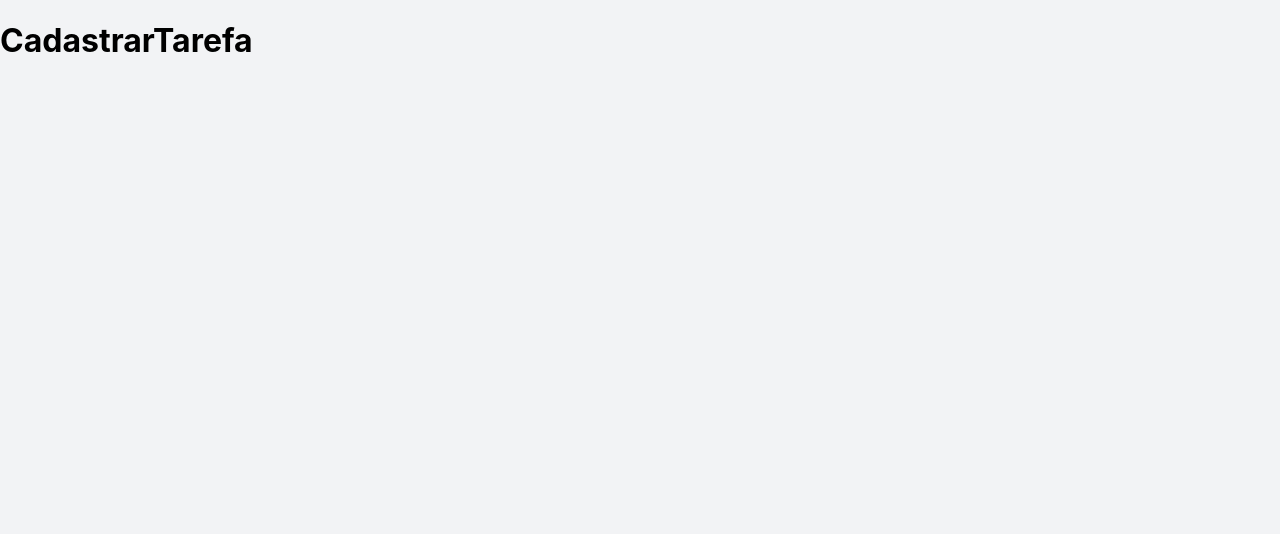
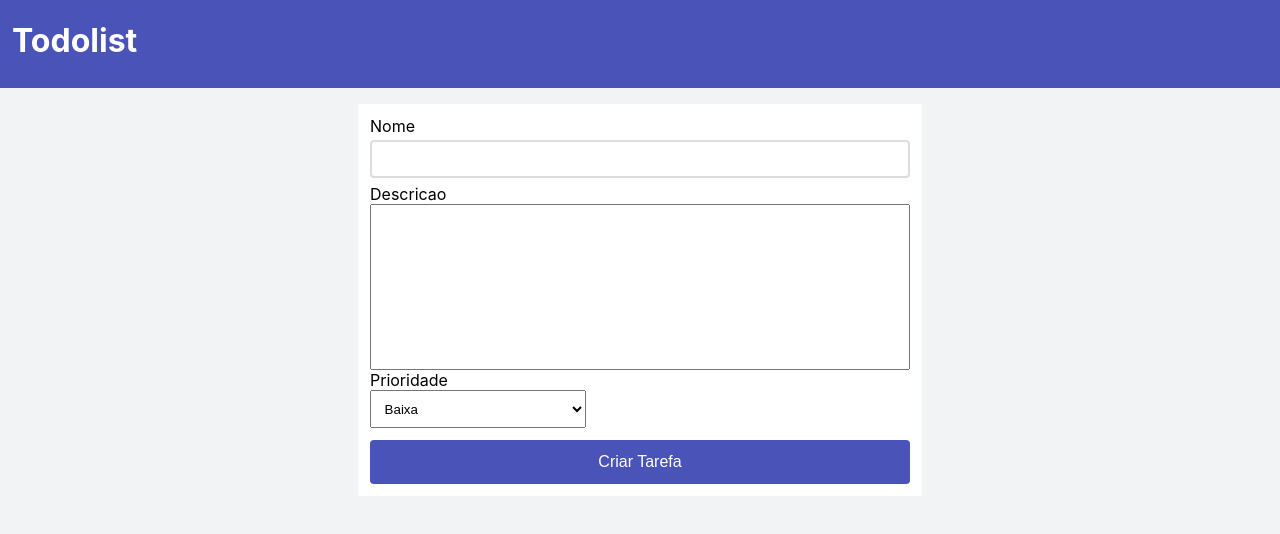
Before and after one commit to Igordcs/desafio-todolist-front, a React (Create React App) app: page /cadastrarTarefa in a window 1280 px wide. Shown: the top 534 px of the page. Built offline with nearby package versions, Linux system fonts and the light colour scheme; no server answers.

Commit message:
Tela de cadastroTarefa

```diff
--- a/src/context/tarefaContext.js
+++ b/src/context/tarefaContext.js
@@ -1,9 +1,12 @@
 import React, {useState, useContext} from 'react';
 import tarefaService from '../services/tarefaService'
+import {membroContext} from './membroContext';
+import { useNavigate } from 'react-router-dom';
 
 const tarefaContext = React.createContext()
 
 const TarefaProvider = ({children}) => {
+    const {membroLogado} = useContext(membroContext)
     const [tarefas, setTarefas] = useState([])
     const [carregando, setCarregando] = useState(false)
     const [formData, setFormData] = useState({
@@ -14,6 +17,7 @@ const TarefaProvider = ({children}) => {
         prioridade: 'BAIXA',
         dataTermino: null
     });
+    const navigate = useNavigate()
 
     const handleInputChange = (field, value) => {
         setFormData((prevData) => ({
@@ -43,9 +47,21 @@ const TarefaProvider = ({children}) => {
         handleInputChange("finalizada", tarefa.finalizada)
     }
 
-    async function handleSubmit(e) {
+    async function handleEditarSubmit(e) {
         e.preventDefault()
+        if (!membroLogado)
+            return alert("Você precisa estar logado para editar!")
         const resp = await tarefaService.editarTarefa(formData.id, formData)
+        navigate("/listarTarefas")
+        return resp;
+    }
+
+    async function handleCriarSubmit(e) {
+        e.preventDefault()
+        if (!membroLogado)
+            return alert("Você precisa estar logado para criar!")
+        const resp = await tarefaService.criarTarefa(membroLogado.id, formData)
+        navigate("/listarTarefas")
         return resp;
     }
 
@@ -55,7 +71,8 @@ const TarefaProvider = ({children}) => {
             value={{tarefas,
                     carregando,
                     formData,
-                    handleSubmit,
+                    handleEditarSubmit,
+                    handleCriarSubmit,
                     handleSelecionarTarefa,
                     handleInputChange,
                     handleDeletarTarefa,
--- a/src/pages/cadastrarTarefa.js
+++ b/src/pages/cadastrarTarefa.js
@@ -1,5 +1,53 @@
+import { useContext } from "react";
+import { tarefaContext } from "../context/tarefaContext";
+
 function CadastrarTarefa () {
-    return <h1>CadastrarTarefa</h1>
+    const {formData, handleInputChange, handleCriarSubmit} = useContext(tarefaContext)
+
+    return (
+        <div id="page-editarTarefa">
+            <header id="page-header">
+                <div>
+                    <h1>Todolist</h1>
+                </div>
+            </header>
+            <div className="centered">
+                <div className='formWrapper'>
+                    <form id='formCadastrarTarefa' onSubmit={handleCriarSubmit}>
+                        <div>
+                            <label>Nome</label>
+                            <input
+                                type="text"
+                                value={formData.nome}
+                                onChange={(e) => handleInputChange("nome", e.target.value)}
+                                minLength={5}
+                            />
+                        </div>
+                        <div>
+                            <label>Descricao</label>
+                            <textarea
+                                value={formData.descricao}
+                                onChange={(e) => handleInputChange("descricao", e.target.value)}
+                                maxLength={140}
+                            />
+                        </div>
+                        <div>
+                            <label>Prioridade</label>
+                            <select
+                                value={formData.prioridade}
+                                onChange={(e) => handleInputChange("prioridade", e.target.value)}
+                            >
+                                <option value={"ALTA"}>Alta</option>
+                                <option value={"MEDIA"}>Média</option>
+                                <option value={"BAIXA"}>Baixa</option>
+                            </select>
+                        </div>
+                        <button className='confirmButton' type='submit'>Criar Tarefa</button>
+                    </form>
+                </div>
+            </div>
+        </div>
+    )
 }
 
 export default CadastrarTarefa;
--- a/src/pages/editarTarefa.js
+++ b/src/pages/editarTarefa.js
@@ -3,7 +3,7 @@ import '../styles/EditarTarefa.css'
 import {tarefaContext} from '../context/tarefaContext';
 
 function EditarTarefa () {
-    const {formData, handleInputChange, handleSubmit} = useContext(tarefaContext)
+    const {formData, handleInputChange, handleEditarSubmit} = useContext(tarefaContext)
 
     return (
         <div id="page-editarTarefa">
@@ -14,7 +14,7 @@ function EditarTarefa () {
             </header>
             <div className="centered">
                 <div className='formWrapper'>
-                    <form id='formCadastrarTarefa' onSubmit={handleSubmit}>
+                    <form id='formCadastrarTarefa' onSubmit={handleEditarSubmit}>
                         <div>
                             <label>Nome</label>
                             <input
```
